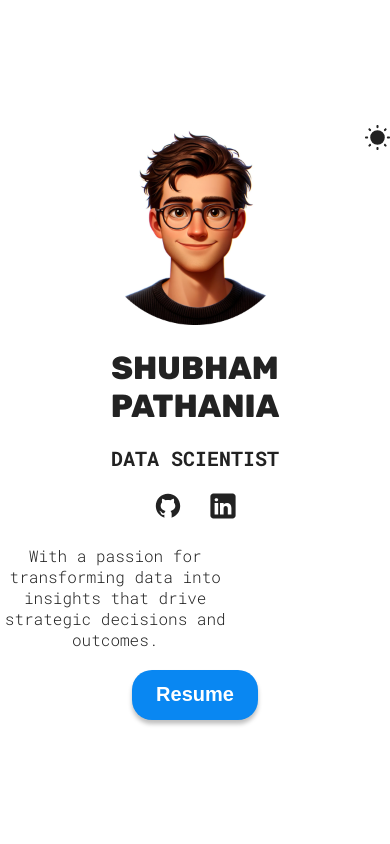
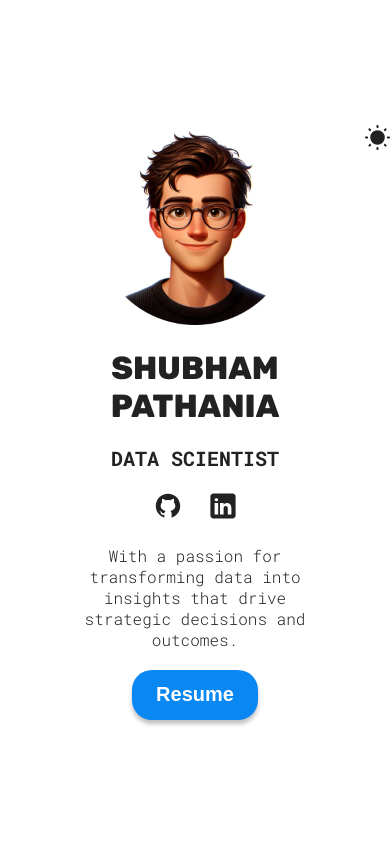
Before and after one commit to ShubhPathania/Shubh-Portfolio, a React (Vite) app: page / in a window 390 px wide. Shown: the top 844 px of the page. Built offline with nearby package versions, Linux system fonts and the light colour scheme; a web font is replaced by a local one.

Commit message:
Minor Corrections

```diff
--- a/src/Sections/Hero/HeroStyles.module.css
+++ b/src/Sections/Hero/HeroStyles.module.css
@@ -72,8 +72,10 @@
 }
 
 .info {
+  text-align: center;
   display: flex;
   flex-direction: column;
+  align-items: center;
   gap: 20px;
 }
 
@@ -90,6 +92,12 @@
   }
 }
 
+@media (max-width: 768px) {
+  .info p {
+    text-align: center;
+  }
+}
+
 @media (width >= 1400px) {
   .container {
     .hero {
```
